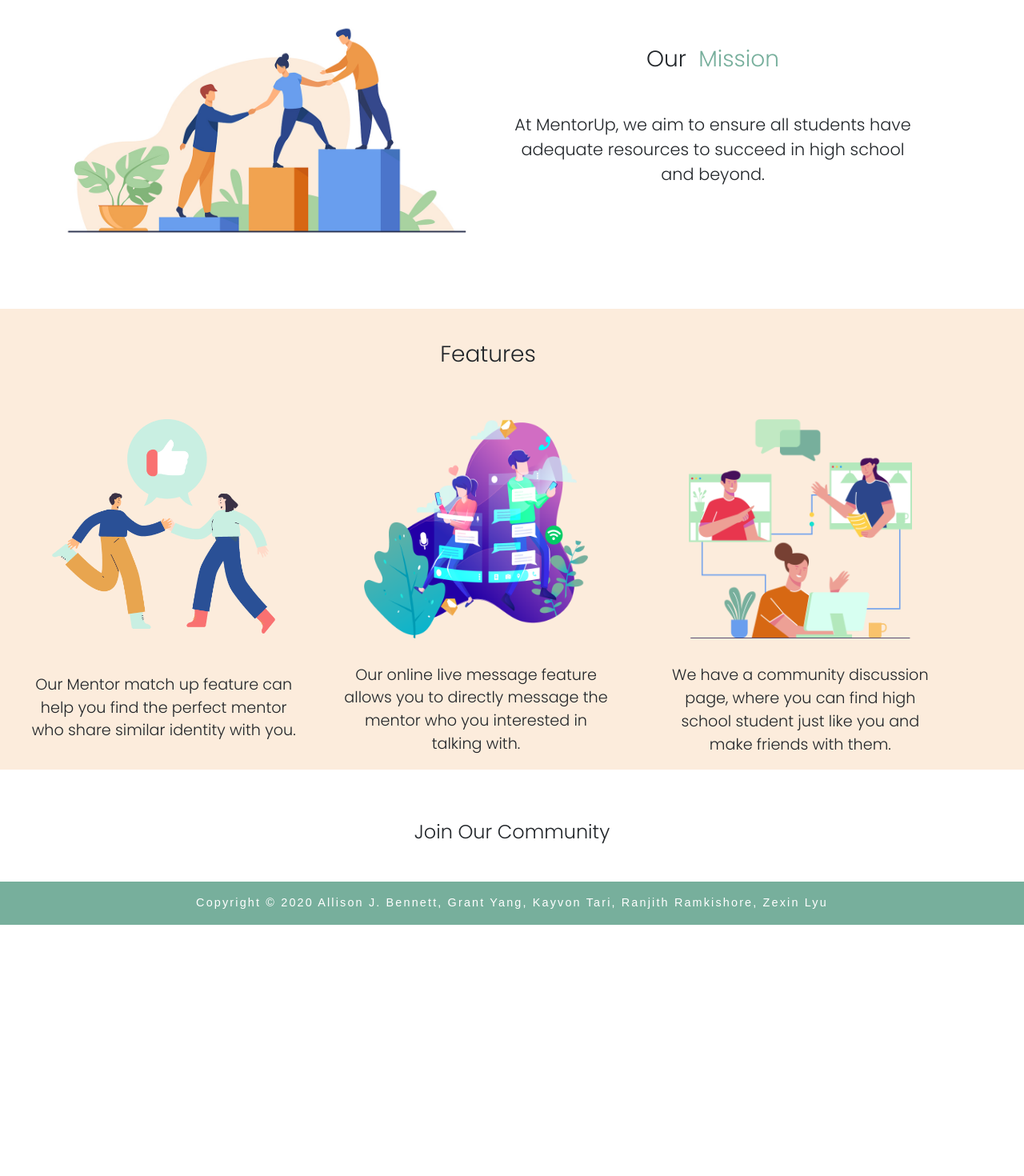
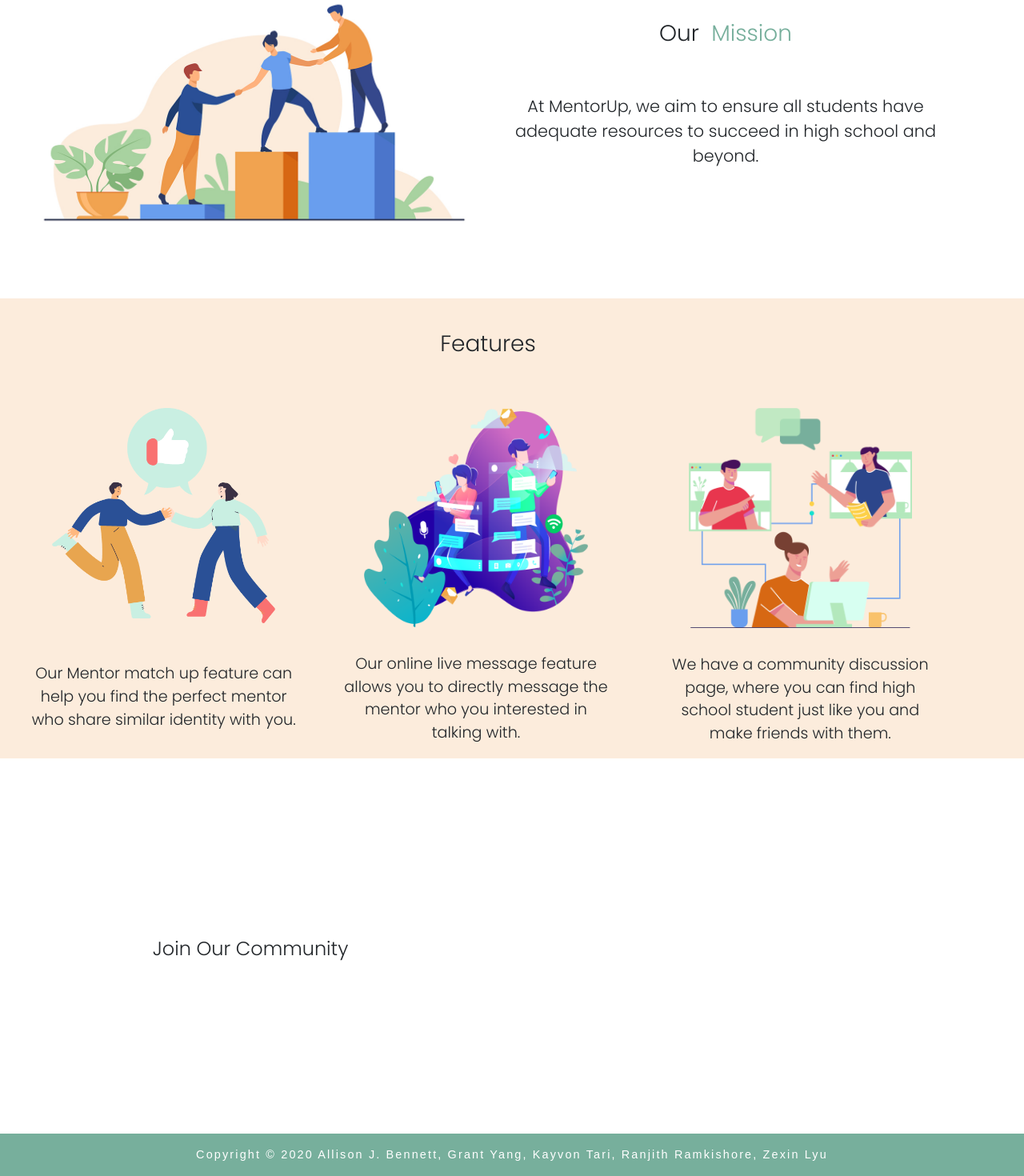
Before and after one commit to uw-info442c-au20/ProjectSDG4, a React (Create React App) app in the folder my-app/: page / in a window 1280 px wide. Shown: the part 185-1655 px from the top of the page at 80% size. Before the commit the page ends 1341 px from the top, so only its background shows below. Built offline with nearby package versions, Linux system fonts and the light colour scheme.

Commit message:
upload web intro video and fix css

```diff
--- a/my-app/package.json
+++ b/my-app/package.json
@@ -11,6 +11,7 @@
     "react": "^17.0.1",
     "react-bootstrap": "^1.4.0",
     "react-dom": "^17.0.1",
+    "react-player": "^2.7.0",
     "react-router": "^5.2.0",
     "react-router-dom": "^5.2.0",
     "react-scripts": "4.0.1",
--- a/my-app/src/App/Pages/HomePage/Content.js
+++ b/my-app/src/App/Pages/HomePage/Content.js
@@ -1,5 +1,6 @@
 import React, { Component } from "react"; //import React Component
 import "bootstrap/dist/css/bootstrap.min.css";
+import ReactPlayer from "react-player";
 
 export class Content extends Component {
   render() {
@@ -83,8 +84,18 @@
         </div>
 
         <div className="Intro-Video-Wrapper">
-          <div>
-            <h4>Join Our Community</h4>
+          <div className="row">
+            <div className="Join-statement col-auto col-sm-auto col-md-6 col-lg-6">
+              <h4>Join Our Community</h4>
+            </div>
+            <div className="Video-Wrapper col-auto col-sm-auto col-md-6 col-lg-6">
+              <ReactPlayer
+                className="Video"
+                url="https://youtu.be/kvNyZLYb0lk"
+                width={350}
+                height={250}
+              />
+            </div>
           </div>
         </div>
       </div>
--- a/my-app/src/App/Pages/ProfilePage/ProfileBody.js
+++ b/my-app/src/App/Pages/ProfilePage/ProfileBody.js
@@ -29,13 +29,19 @@
             <div className="interests">
               <h3 className="text-lg-left mb-4">Interests:</h3>
               <div align="center" className="Interest-Divs">
-                <p>Soccer</p>
+                <div>
+                  <p>Soccer</p>
+                </div>
               </div>
               <div align="center" className="Interest-Divs">
-                <p>Dance</p>
+                <div>
+                  <p>Dance</p>
+                </div>
               </div>
               <div align="center" className="Interest-Divs">
-                <p>Sports Management</p>
+                <div>
+                  <p>Sports Management</p>
+                </div>
               </div>
             </div>
           </div>
--- a/my-app/src/index.css
+++ b/my-app/src/index.css
@@ -96,8 +96,8 @@
 
   .navbar {
     background-color: white;
-    padding-left: 5rem;
-    padding-right: 5rem;
+    padding-left: 2rem;
+    padding-right: 2rem;
     margin-top: 1rem;
   }
 
@@ -174,13 +174,12 @@
 
   /* Mission Statement*/
   .Mission-wrapper {
-    margin: 2rem;
     padding-top: 2.5rem;
     margin-bottom: 4rem;
   }
 
   .statement {
-    padding: 3.5rem;
+    padding: 1.5rem;
   }
 
   .highlight-text {
@@ -208,13 +207,32 @@
   /* Intro video container */
   .Intro-Video-Wrapper {
     justify-content: center;
-    margin-top: 2.5rem;
+    margin-top: 0.5rem;
     margin-bottom: 2.5rem;
+  }
+
+  .Join-statement {
+    justify-content: center;
+    padding-left: 1rem;
+    padding-right: 1rem;
   }
 
   h4 {
     font-family: "Poppins", sans-serif;
     text-align: center;
+  }
+
+  .Video-Wrapper {
+    justify-content: center;
+    position: center;
+    margin-top: 3rem;
+    padding: 1rem;
+  }
+
+  .Video {
+    width: 350px;
+    height: 200px;
+    justify-content: center;
   }
 
   /* Feature Intro */
@@ -227,7 +245,7 @@
     height: 100%;
     padding-top: 1rem;
     margin-top: 2rem;
-    margin-bottom: 4rem;
+    margin-bottom: 2rem;
     background-color: #fcecdc;
   }
 
@@ -553,11 +571,16 @@
     float: left;
     border-radius: 5px;
     border: 2px solid #8db596;
-    padding: 8px;
+    margin: 0.3rem;
     width: 200px;
     height: 40px;
     justify-content: center;
-    margin: 0.3rem;
+    padding: 0.2rem;
+  }
+
+  p {
+    padding: 0;
+    margin: 0;
   }
 
   /* Mission Statement */
@@ -606,12 +629,49 @@
     margin: 0;
   }
 
+  .statement {
+    padding: 3.5rem;
+  }
+
+  .Intro-Video-Wrapper {
+    justify-content: center;
+    margin-top: 2.5rem;
+    margin-bottom: 2.5rem;
+  }
+
   /* Feature Intro */
   .Feature-Desc {
     font-family: "Poppins", sans-serif;
     font-size: 1.15rem;
     text-align: center;
     width: 100%;
+  }
+
+  .Feature-Wrapper {
+    flex-wrap: wrap;
+    display: flex;
+    justify-content: baseline;
+    width: 100%;
+    height: 100%;
+    padding-top: 1rem;
+    margin-top: 2rem;
+    margin-bottom: 4rem;
+    background-color: #fcecdc;
+  }
+
+  .navbar {
+    background-color: white;
+    padding-left: 5rem;
+    padding-right: 5rem;
+    margin-top: 1rem;
+  }
+
+  .Join-statement {
+    justify-content: center;
+    padding-left: 10rem;
+    padding-top: 10rem;
+    padding-bottom: 10rem;
+    padding-right: 10rem;
   }
 
   /* Sign-Up Button */
```
Also changed, not shown: 1 other file (tests, documents, lock files or other folders).
